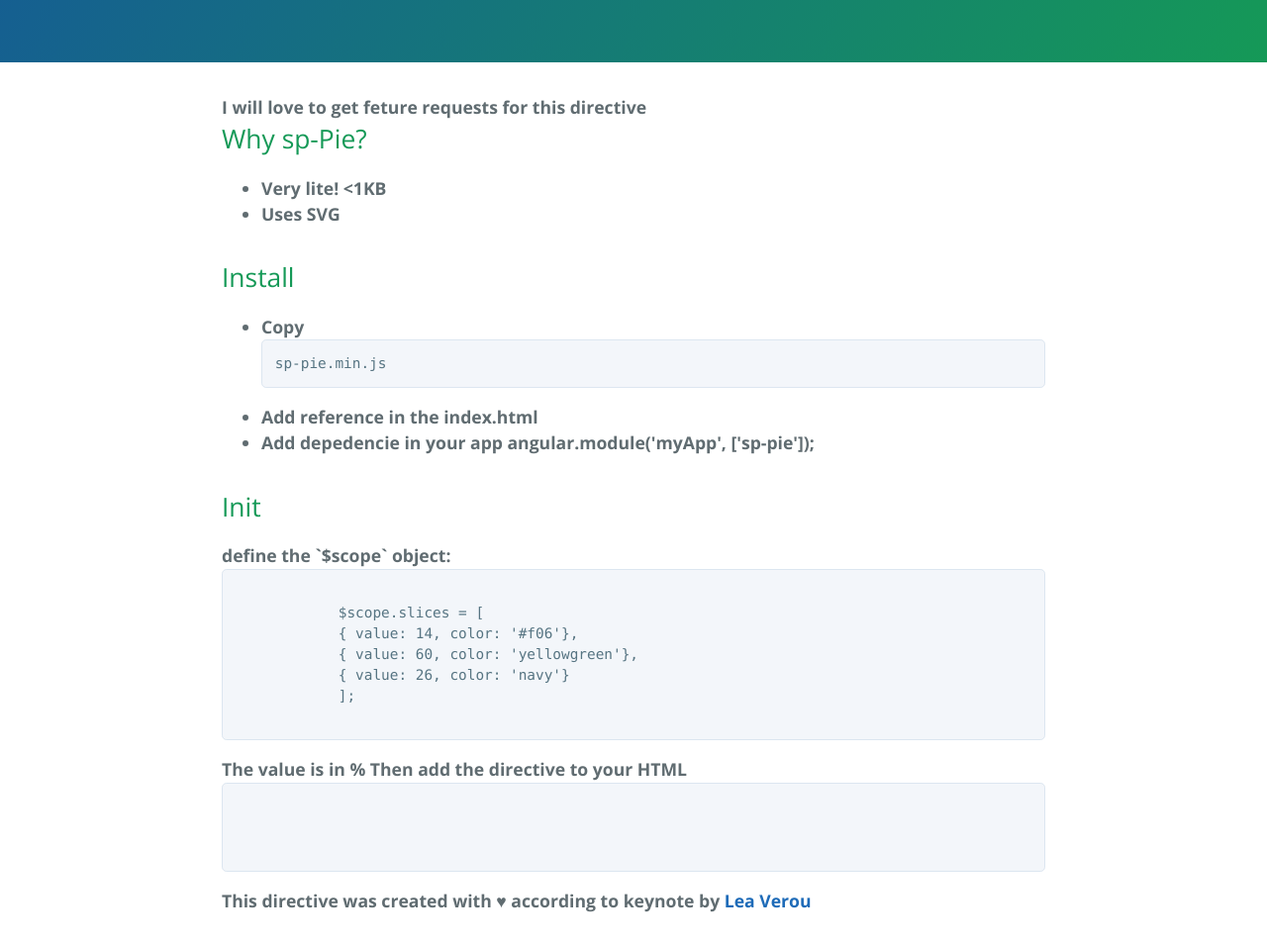
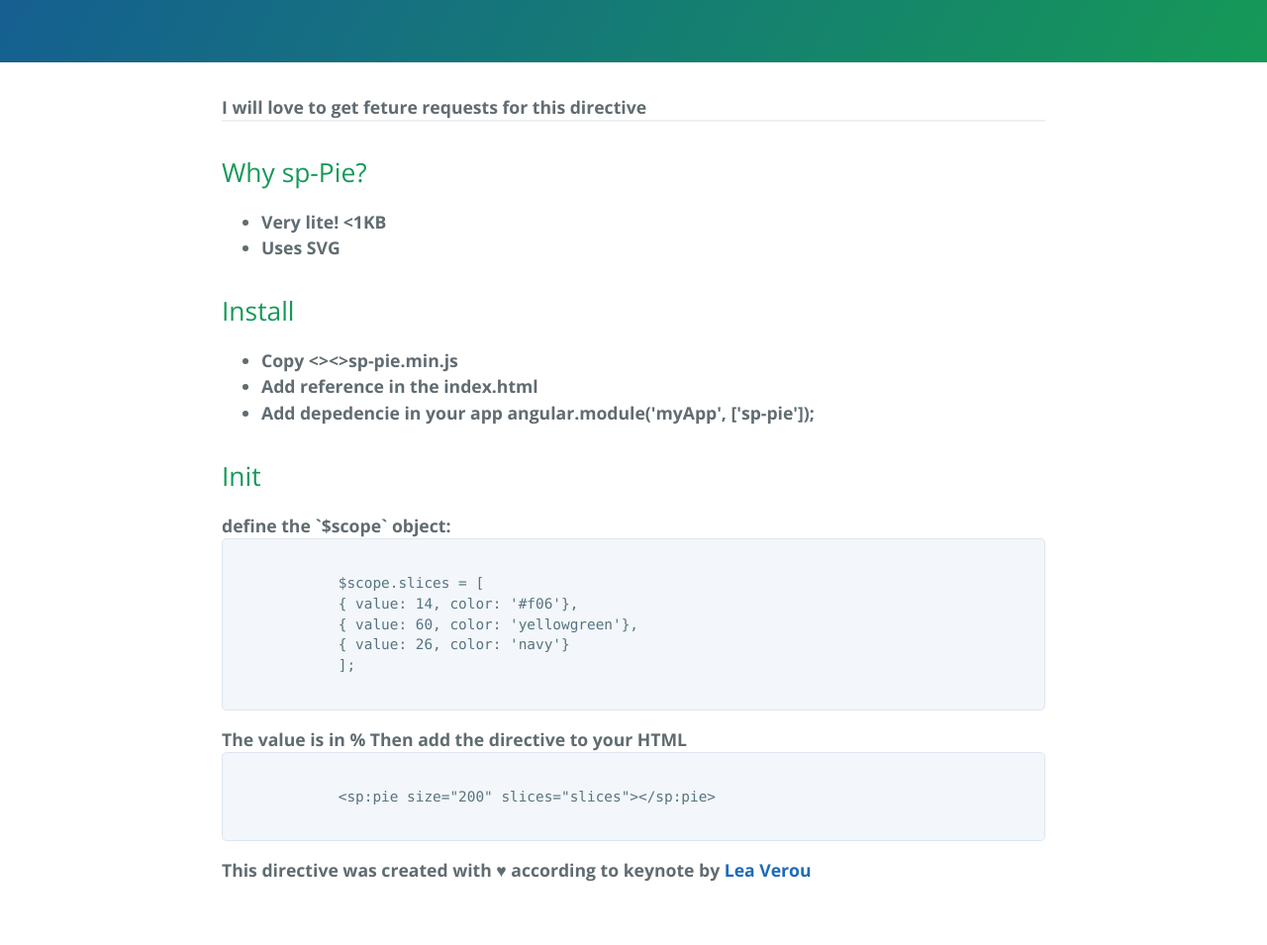
Before and after one commit to shotap/sp-pie, a plain HTML site: page index.html in a window 1280 px wide. Shown: the part 320-1275 px from the top of the page at 99% size. After the commit the page ends 1245 px from the top, so only its background shows below. Drawn offline with nearby package versions, Linux system fonts and the light colour scheme.

Commit message:
index.html

```diff
--- a/index.html
+++ b/index.html
@@ -20,7 +20,7 @@
 
     <section class="main-content">
         <strong>I will love to get feture requests for this directive<strong>
-
+        <hr />
         <h2>Why sp-Pie?</h2>
         <ul>
             <li>Very lite! <strong><1KB</strong></li>
@@ -29,7 +29,7 @@
 
         <h2>Install</h2>
         <ul>
-            <li>Copy <pre><code>sp-pie.min.js</code></pre></li>
+            <li>Copy <><>sp-pie.min.js</li>
             <li>Add reference in the index.html</li>
             <li>Add depedencie in your app angular.module('myApp', ['sp-pie']);</li>
         </ul>
@@ -48,7 +48,7 @@
 
         Then add the directive to your HTML
         <pre><code>
-            <sp:pie size="200" slices="slices"></sp:pie>
+            &lt;sp:pie size="200" slices="slices"&gt;&lt;/sp:pie&gt;
         </code></pre>
 
         This directive was created with ♥ according to keynote by <a href="http://lea.verou.me/" target="_blank">Lea Verou</a>
```
